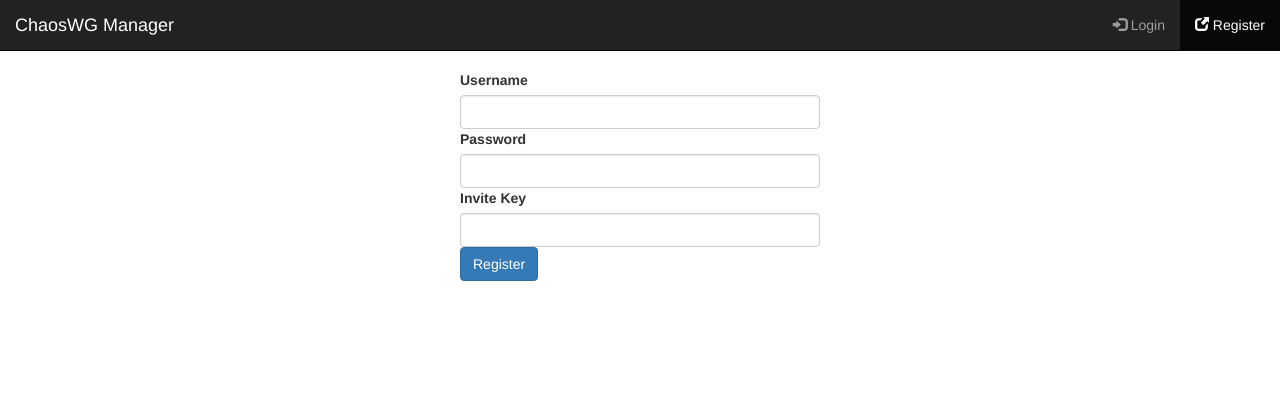
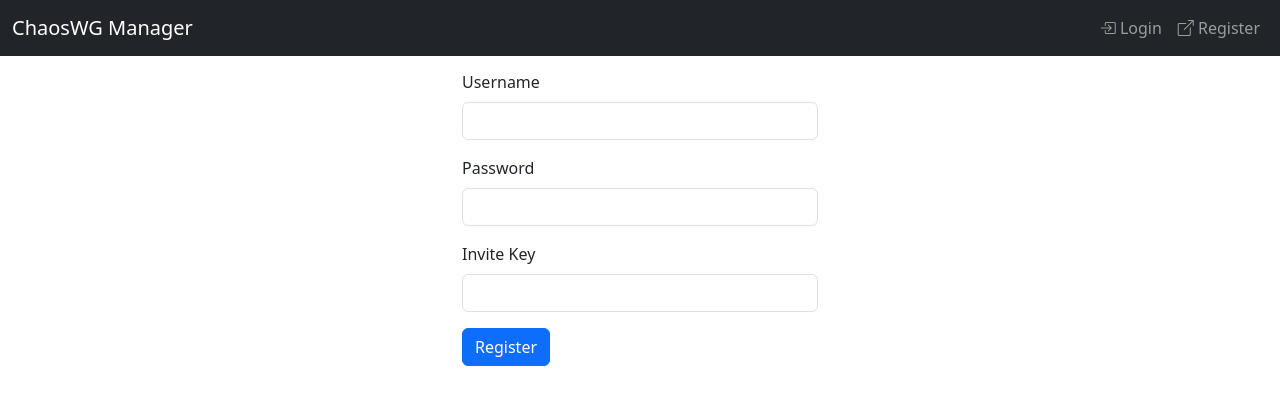
Before and after one commit to Obihoernchen/ChaosWG-Manager, a Flask app: page /register in a window 1280 px wide. Shown: the top 405 px of the page. Run offline with Flask 3, Linux system fonts and the light colour scheme; some libraries are stand-ins or nearby versions.

Commit message:
Step 8b: Bootstrap 5 base.html and form templates
base.html no longer extends bootstrap/base.html; it is a standalone BS5
document using bootstrap.load_css()/load_icon_font_css()/load_js()
(Bootstrap 5.3.8 + Bootstrap Icons from CDN). Navbar rebuilt with BS5
markup (navbar-expand-lg, navbar-toggler, Bootstrap Icons instead of
glyphicons). The four form templates now use
bootstrap5/form.html render_form() instead of wtf.quick_form().

Smoke test green.

```diff
--- a/chaoswg/templates/base.html
+++ b/chaoswg/templates/base.html
@@ -1,17 +1,19 @@
-{% extends "bootstrap/base.html" %}
-{% block title %}ChaosWG Manager{% endblock %}
-
+<!DOCTYPE html>
+<html lang="en">
+<head>
+    <meta charset="utf-8">
+    <meta name="viewport" content="width=device-width, initial-scale=1">
+    <title>{% block title %}ChaosWG Manager{% endblock %}</title>
     {% block metas %}
-{{super()}}
     <meta name="apple-mobile-web-app-title" content="ChaosWG">
     <meta name="application-name" content="ChaosWG">
     <meta name="msapplication-TileColor" content="#da532c">
     <meta name="msapplication-config" content="{{url_for('.static', filename='ico/browserconfig.xml')}}">
     <meta name="theme-color" content="#ffffff">
     {% endblock %}
-
+    {{ bootstrap.load_css() }}
+    {{ bootstrap.load_icon_font_css() }}
     {% block styles %}
-{{super()}}
     <link rel="stylesheet" href="{{url_for('.static', filename='css/style.css')}}">
     <link rel="apple-touch-icon" sizes="180x180" href="{{url_for('.static', filename='ico/apple-touch-icon.png')}}">
     <link rel="icon" type="image/png" sizes="32x32" href="{{url_for('.static', filename='ico/favicon-32x32.png')}}">
@@ -20,57 +22,54 @@
     <link rel="mask-icon" href="{{url_for('.static', filename='ico/safari-pinned-tab.svg')}}" color="#5bbad5">
     <link rel="shortcut icon" href="{{url_for('.static', filename='ico/favicon.ico')}}">
     {% endblock %}
-
+</head>
+<body>
 {% block navbar %}
-<nav class="navbar navbar-inverse navbar-fixed-top">
+<nav class="navbar navbar-expand-lg navbar-dark bg-dark fixed-top">
     <div class="container-fluid">
-        <div class="navbar-header">
-            <button type="button" class="navbar-toggle" data-toggle="collapse" data-target="#navBar">
-                <span class="icon-bar"></span>
-                <span class="icon-bar"></span>
-                <span class="icon-bar"></span>
+        <a class="navbar-brand" href="/">ChaosWG Manager</a>
+        <button class="navbar-toggler" type="button" data-bs-toggle="collapse" data-bs-target="#navBar"
+                aria-controls="navBar" aria-expanded="false" aria-label="Toggle navigation">
+            <span class="navbar-toggler-icon"></span>
         </button>
-            <a class="navbar-brand" href="/">ChaosWG Manager</a>
-        </div>
         <div class="collapse navbar-collapse" id="navBar">
+            {% set active_page = active_page|default('index') %}
             {% if current_user.is_authenticated %}
-            <ul class="nav navbar-nav">
-                {% set active_page = active_page|default('index') %}
-                <li{% if active_page == "tasks" %} class="active"{% endif %}>
-                    <a href="/tasks"><span class="glyphicon glyphicon-check"></span> Tasks</a>
+            <ul class="navbar-nav me-auto">
+                <li class="nav-item{% if active_page == "tasks" %} active{% endif %}">
+                    <a class="nav-link" href="/tasks"><span class="bi bi-check-lg"></span> Tasks</a>
                 </li>
-                <li{% if active_page == "users" %} class="active"{% endif %}>
-                    <a href="/users"><span class="glyphicon glyphicon-user"></span> Users</a>
+                <li class="nav-item{% if active_page == "users" %} active{% endif %}">
+                    <a class="nav-link" href="/users"><span class="bi bi-person"></span> Users</a>
                 </li>
-                <li class="dropdown{% if active_page == "history" %} active{% endif %}">
-                    <a href="#" class="dropdown-toggle" data-toggle="dropdown" role="button" aria-haspopup="true"
-                       aria-expanded="false"><span class="glyphicon glyphicon-time"></span> History <span
-                       class="caret"></span></a>
+                <li class="nav-item dropdown{% if active_page == "history" %} active{% endif %}">
+                    <a class="nav-link dropdown-toggle" href="#" role="button" data-bs-toggle="dropdown"
+                       aria-expanded="false"><span class="bi bi-clock-history"></span> History</a>
                     <ul class="dropdown-menu">
-                        <li><a href="/history">Overall History</a></li>
-                        <li role="separator" class="divider"></li>
-                        <li class="dropdown-header">User History</li>
+                        <li><a class="dropdown-item" href="/history">Overall History</a></li>
+                        <li><hr class="dropdown-divider"></li>
+                        <li><h6 class="dropdown-header">User History</h6></li>
                         {% for u in usernames %}
-                        <li><a href="/history/{{u}}">{{u}}</a></li>
+                        <li><a class="dropdown-item" href="/history/{{u}}">{{u}}</a></li>
                         {% endfor %}
                     </ul>
                 </li>
             </ul>
             {% endif %}
-            <ul class="nav navbar-nav navbar-right">
+            <ul class="navbar-nav ms-auto">
                 {% if not current_user.is_authenticated %}
-                <li{% if active_page == "login" %} class="active"{% endif %}>
-                    <a href="/login"><span class="glyphicon glyphicon-log-in"></span> Login</a>
+                <li class="nav-item{% if active_page == "login" %} active{% endif %}">
+                    <a class="nav-link" href="/login"><span class="bi bi-box-arrow-in-right"></span> Login</a>
                 </li>
-                <li{% if active_page == "register" %} class="active"{% endif %}>
-                    <a href="/register"><span class="glyphicon glyphicon-new-window"></span> Register</a>
+                <li class="nav-item{% if active_page == "register" %} active{% endif %}">
+                    <a class="nav-link" href="/register"><span class="bi bi-box-arrow-up-right"></span> Register</a>
                 </li>
                 {% else %}
-                <li>
-                    <a href="/admin"><span class="glyphicon glyphicon-cog"></span> Admin</a>
+                <li class="nav-item">
+                    <a class="nav-link" href="/admin/"><span class="bi bi-gear"></span> Admin</a>
                 </li>
-                <li>
-                    <a href="/logout"><span class="glyphicon glyphicon-log-out"></span> Logout {{current_user.username}}</a>
+                <li class="nav-item">
+                    <a class="nav-link" href="/logout"><span class="bi bi-box-arrow-right"></span> Logout {{current_user.username}}</a>
                 </li>
                 {% endif %}
             </ul>
@@ -78,3 +77,10 @@
     </div>
 </nav>
 {% endblock %}
+
+{% block content %}{% endblock %}
+
+{{ bootstrap.load_js() }}
+{% block scripts %}{% endblock %}
+</body>
+</html>
--- a/chaoswg/templates/create_task.html
+++ b/chaoswg/templates/create_task.html
@@ -1,12 +1,12 @@
 {% extends "base.html" %}
-{% import "bootstrap/wtf.html" as wtf %}
+{% from "bootstrap5/form.html" import render_form %}
 {% block title %}ChaosWG Manager - Create Task{% endblock %}
 
 {% block content %}
 <div class="container">
     <div class="row">
-        <div class="col-md-4 col-md-offset-4">
-            {{wtf.quick_form(form)}}
+        <div class="col-md-4 offset-md-4">
+            {{ render_form(form) }}
         </div>
     </div>
 </div>
--- a/chaoswg/templates/do_custom_task.html
+++ b/chaoswg/templates/do_custom_task.html
@@ -1,12 +1,12 @@
 {% extends "base.html" %}
-{% import "bootstrap/wtf.html" as wtf %}
+{% from "bootstrap5/form.html" import render_form %}
 {% block title %}ChaosWG Manager - Do Custom Task{% endblock %}
 
 {% block content %}
 <div class="container">
     <div class="row">
-        <div class="col-md-4 col-md-offset-4">
-            {{wtf.quick_form(form)}}
+        <div class="col-md-4 offset-md-4">
+            {{ render_form(form) }}
         </div>
     </div>
 </div>
--- a/chaoswg/templates/login.html
+++ b/chaoswg/templates/login.html
@@ -1,13 +1,13 @@
 {% extends "base.html" %}
 {% set active_page = "login" %}
-{% import "bootstrap/wtf.html" as wtf %}
+{% from "bootstrap5/form.html" import render_form %}
 {% block title %}ChaosWG Manager - Login{% endblock %}
 
 {% block content %}
 <div class="container">
     <div class="row">
-        <div class="col-md-4 col-md-offset-4">
-            {{wtf.quick_form(form)}}
+        <div class="col-md-4 offset-md-4">
+            {{ render_form(form) }}
         </div>
     </div>
 </div>
--- a/chaoswg/templates/register.html
+++ b/chaoswg/templates/register.html
@@ -1,13 +1,13 @@
 {% extends "base.html" %}
 {% set active_page = "register" %}
-{% import "bootstrap/wtf.html" as wtf %}
+{% from "bootstrap5/form.html" import render_form %}
 {% block title %}ChaosWG Manager - Register{% endblock %}
 
 {% block content %}
 <div class="container">
     <div class="row">
-        <div class="col-md-4 col-md-offset-4">
-            {{wtf.quick_form(form)}}
+        <div class="col-md-4 offset-md-4">
+            {{ render_form(form) }}
         </div>
     </div>
 </div>
```
Lines whose indentation alone changed are shown as unchanged.
